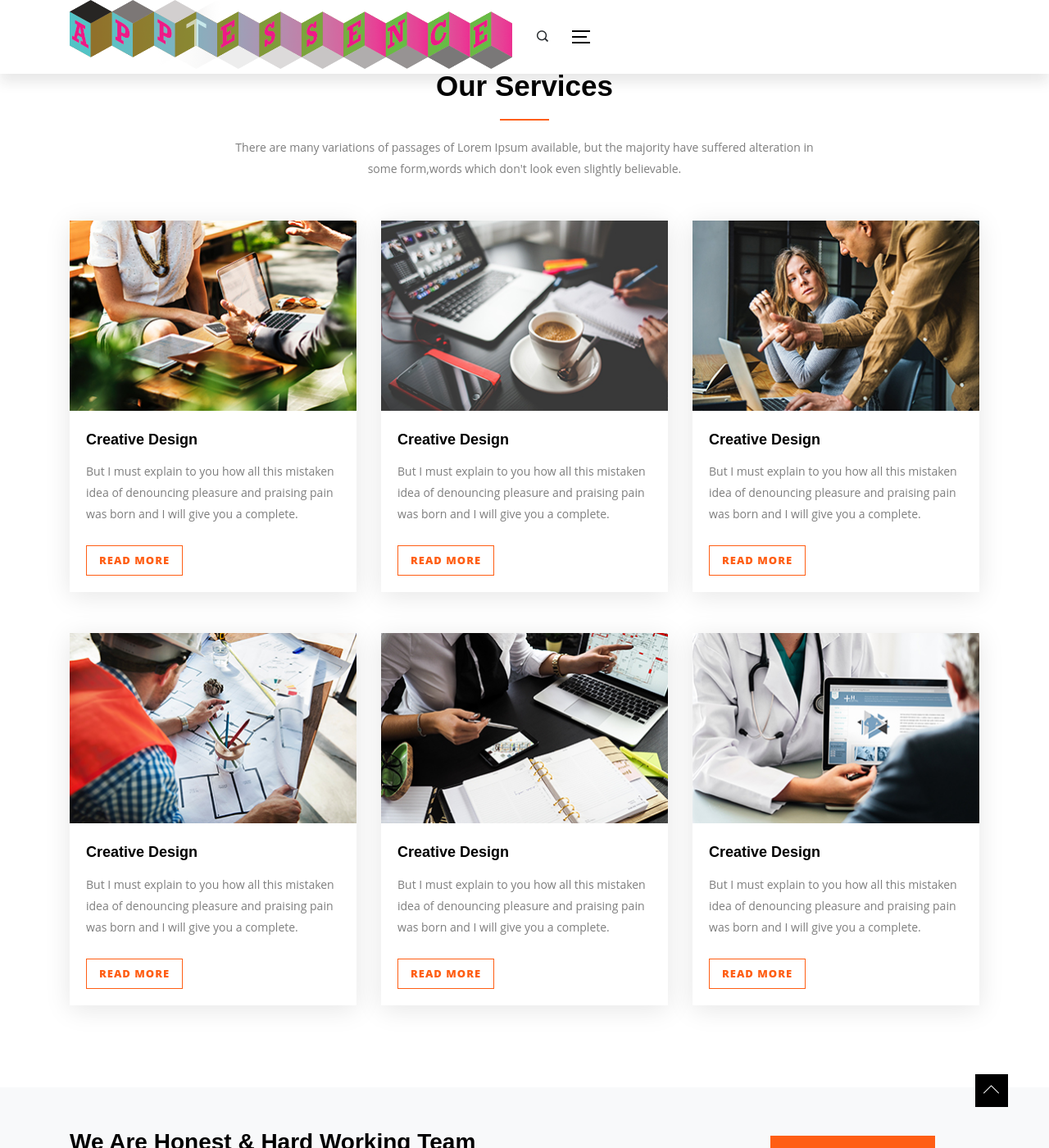
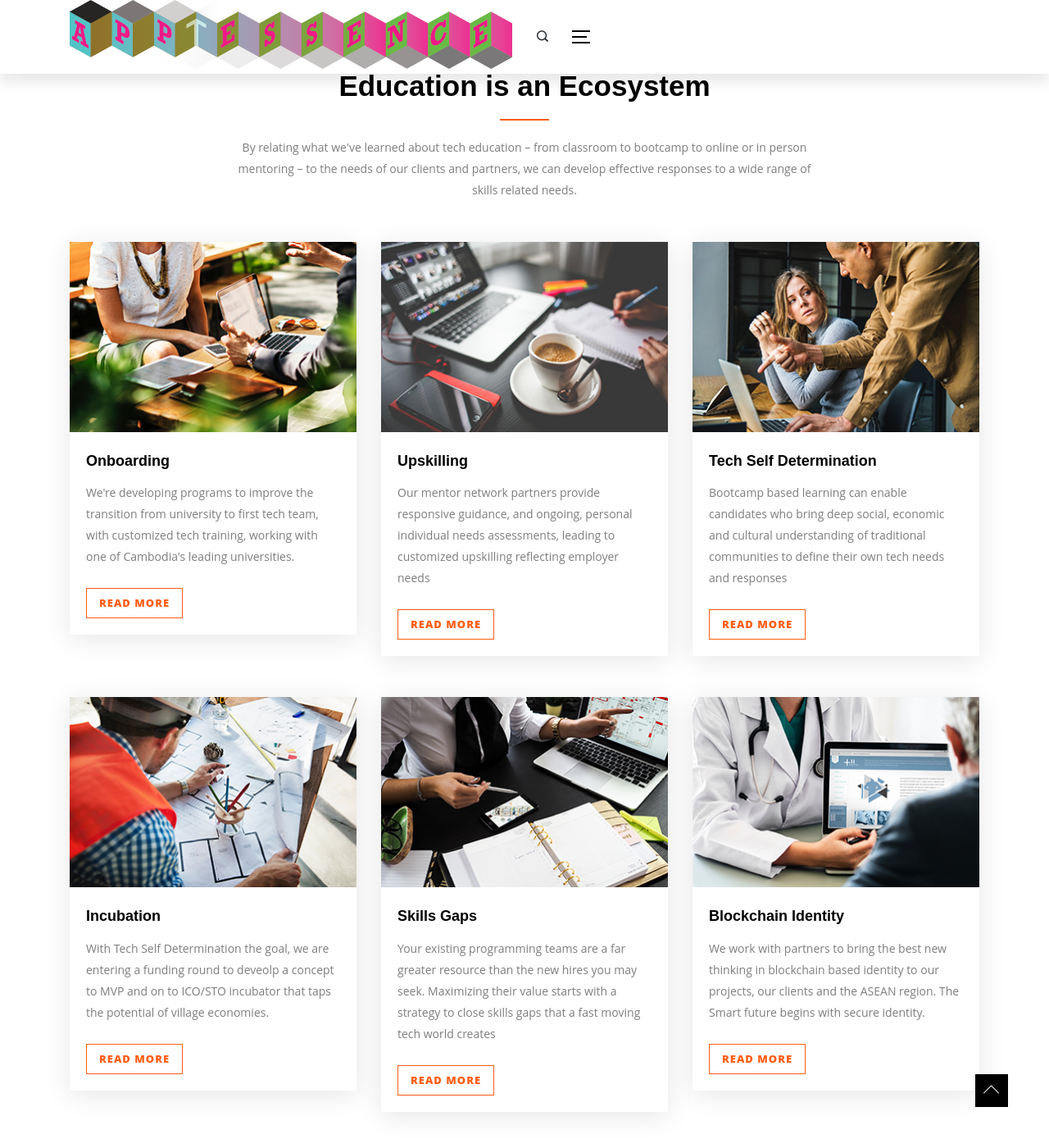
Before and after one commit to apptessence/apptessence.github.io, a Jekyll site: the page built from pages/services.html, in a window 1280 px wide and 1400 px high, scrolled down 359 px. Shown: the whole window at 82% size. Built offline with Jekyll 4.4.1, drawn with Linux system fonts in a browser that asks for light colours; some of the changed text lies outside the part shown.

Commit message:
working on ecosystem page

```diff
--- a/pages/services.html
+++ b/pages/services.html
@@ -1,6 +1,6 @@
 ---
 layout: page
-title: Services
+title: Our Ecosystem
 ---
 
 <!-- services-area -->
@@ -9,9 +9,8 @@
         <div class="row">
             <div class="col-xl-12 text-center pb-40 ">
                 <div class="section-title service-title">
-                    <h2>Our Services</h2>
-                    <p>There are many variations of passages of Lorem Ipsum available, but the majority have suffered
-                        alteration in some form,words which don't look even slightly believable.</p>
+                    <h2>Education is an Ecosystem</h2>
+                    <p>By relating what we've learned about tech education – from classroom to bootcamp to online or in person mentoring – to the needs of our clients and partners, we can develop effective responses to a wide range of skills related needs.</p>
                 </div>
             </div>
         </div>
@@ -23,11 +22,10 @@
                     </div>
                     <div class="services-content">
                         <div class="card-title">
-                            <h5>Creative Design</h5>
+                            <h5>Onboarding</h5>
                         </div>
                         <div class="card-text">
-                            <p>But I must explain to you how all this mistaken idea of denouncing pleasure and praising
-                                pain was born and I will give you a complete.</p>
+                            <p>We're developing programs to improve the transition from university to first tech team, with customized tech training, working with one of Cambodia's leading universities.</p>
                         </div>
                         <a href="#" class="btn">Read More</a>
                     </div>
@@ -40,11 +38,10 @@
                     </div>
                     <div class="services-content">
                         <div class="card-title">
-                            <h5>Creative Design</h5>
+                            <h5>Upskilling</h5>
                         </div>
                         <div class="card-text">
-                            <p>But I must explain to you how all this mistaken idea of denouncing pleasure and praising
-                                pain was born and I will give you a complete.</p>
+                            <p>Our mentor network partners provide responsive guidance, and ongoing, personal individual needs assessments, leading to customized upskilling  reflecting employer  needs</p>
                         </div>
                         <a href="#" class="btn">Read More</a>
                     </div>
@@ -57,11 +54,10 @@
                     </div>
                     <div class="services-content">
                         <div class="card-title">
-                            <h5>Creative Design</h5>
+                            <h5>Tech Self Determination</h5>
                         </div>
                         <div class="card-text">
-                            <p>But I must explain to you how all this mistaken idea of denouncing pleasure and praising
-                                pain was born and I will give you a complete.</p>
+                            <p>Bootcamp based learning can enable candidates who bring deep social, economic and cultural understanding of traditional communities to define their own tech needs and responses</p>
                         </div>
                         <a href="#" class="btn">Read More</a>
                     </div>
@@ -74,11 +70,10 @@
                     </div>
                     <div class="services-content">
                         <div class="card-title">
-                            <h5>Creative Design</h5>
+                            <h5>Incubation</h5>
                         </div>
                         <div class="card-text">
-                            <p>But I must explain to you how all this mistaken idea of denouncing pleasure and praising
-                                pain was born and I will give you a complete.</p>
+                            <p>With Tech Self Determination the goal, we are entering a funding round to deveolp a concept to MVP and on to ICO/STO incubator that taps the potential of village economies.</p>
                         </div>
                         <a href="#" class="btn">Read More</a>
                     </div>
@@ -91,11 +86,10 @@
                     </div>
                     <div class="services-content">
                         <div class="card-title">
-                            <h5>Creative Design</h5>
+                            <h5>Skills Gaps</h5>
                         </div>
                         <div class="card-text">
-                            <p>But I must explain to you how all this mistaken idea of denouncing pleasure and praising
-                                pain was born and I will give you a complete.</p>
+                            <p>Your existing programming teams are a far greater resource than the new hires you may seek. Maximizing their value starts with a strategy to close skills gaps that a fast moving tech world creates</p>
                         </div>
                         <a href="#" class="btn">Read More</a>
                     </div>
@@ -108,11 +102,10 @@
                     </div>
                     <div class="services-content">
                         <div class="card-title">
-                            <h5>Creative Design</h5>
+                            <h5>Blockchain Identity</h5>
                         </div>
                         <div class="card-text">
-                            <p>But I must explain to you how all this mistaken idea of denouncing pleasure and praising
-                                pain was born and I will give you a complete.</p>
+                            <p>We work with partners to bring the best new thinking in blockchain based identity to our projects, our clients and the ASEAN region. The  Smart future begins with secure identity.</p>
                         </div>
                         <a href="#" class="btn">Read More</a>
                     </div>
```
Also changed, not shown: 1 other file.
